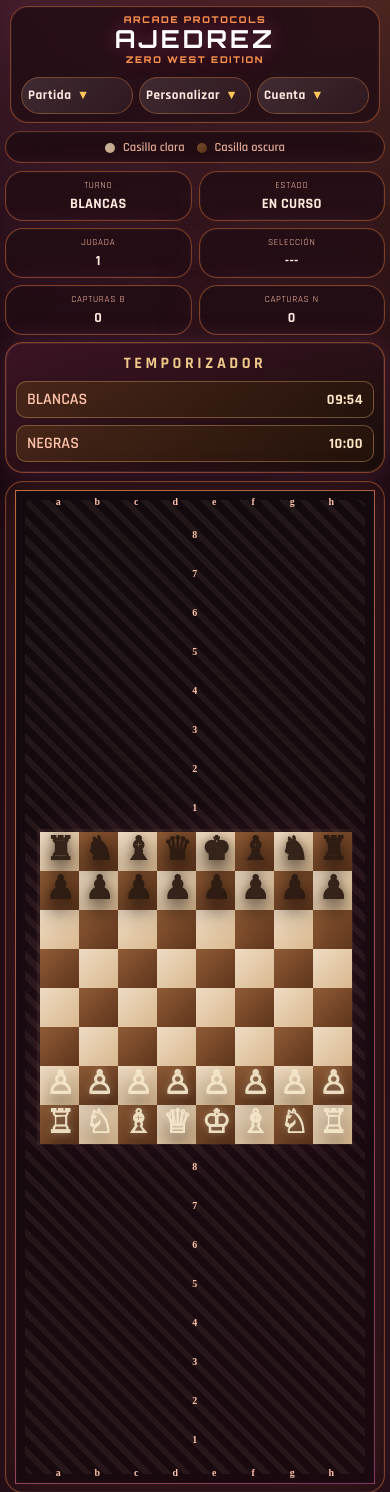
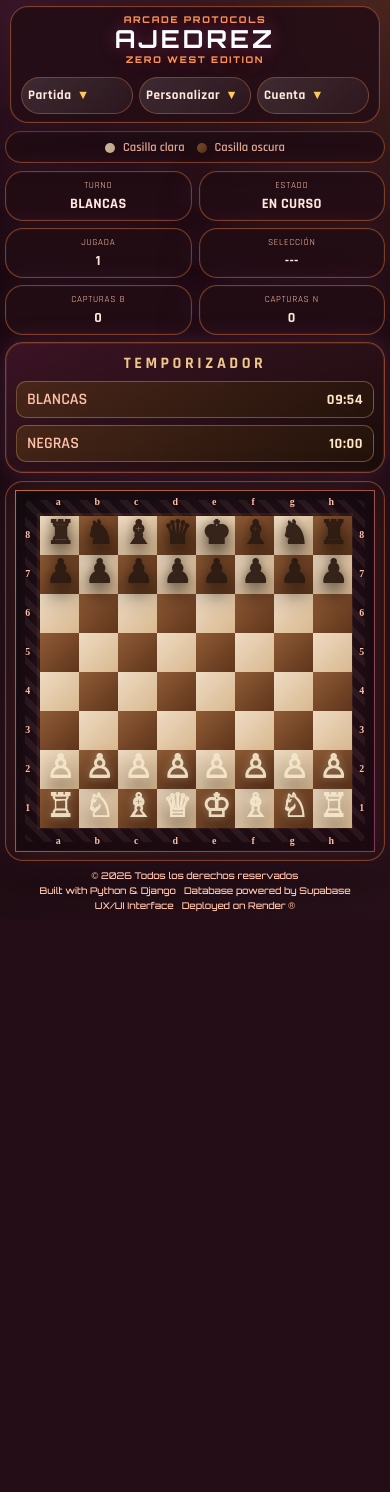
Before and after one commit to lu-developer476/Ajedrez, a Django app: page / in a window 390 px wide. Shown: the top 1492 px of the page. After the commit the page ends 912 px from the top, so only its background shows below. Run offline with Django 5.2, Linux system fonts and the light colour scheme; data that the repository does not hold is empty.

Commit message:
Fix responsive chess board layout (#54)

```diff
--- a/core/static/core/css/styles.css
+++ b/core/static/core/css/styles.css
@@ -1237,11 +1237,16 @@ body {
 @media (max-width: 1120px) {
   .game-actions { grid-template-columns: repeat(2, minmax(0, 1fr)); }
   .board-main-row {
-    flex-wrap: wrap;
-    flex-direction: column;
-    align-items: center;
+    display: grid;
+    grid-template-columns: var(--coord-gutter) var(--board-side) var(--coord-gutter);
+    align-items: start;
+    justify-content: center;
+    gap: var(--coord-gap);
+    width: max-content;
+    max-width: 100%;
   }
   .side-stack {
+    grid-column: 1 / -1;
     width: 100%;
     min-width: 0;
     grid-template-columns: repeat(2, minmax(240px, 1fr));
@@ -1952,7 +1957,8 @@ body {
 
   .board-main-row {
     gap: var(--coord-gap);
-    width: 100%;
+    grid-template-columns: var(--coord-gutter) var(--board-side) var(--coord-gutter);
+    width: max-content;
   }
 
   .coords-top,
```
